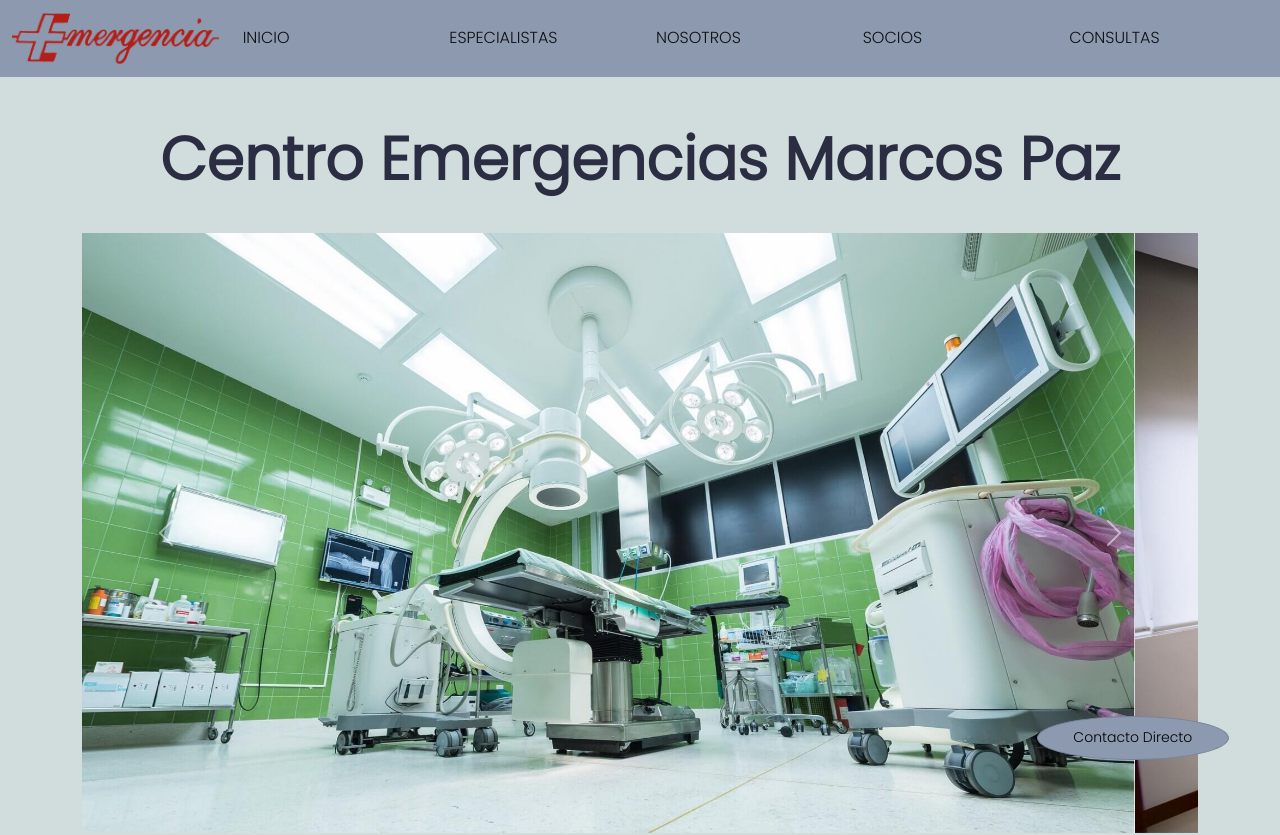
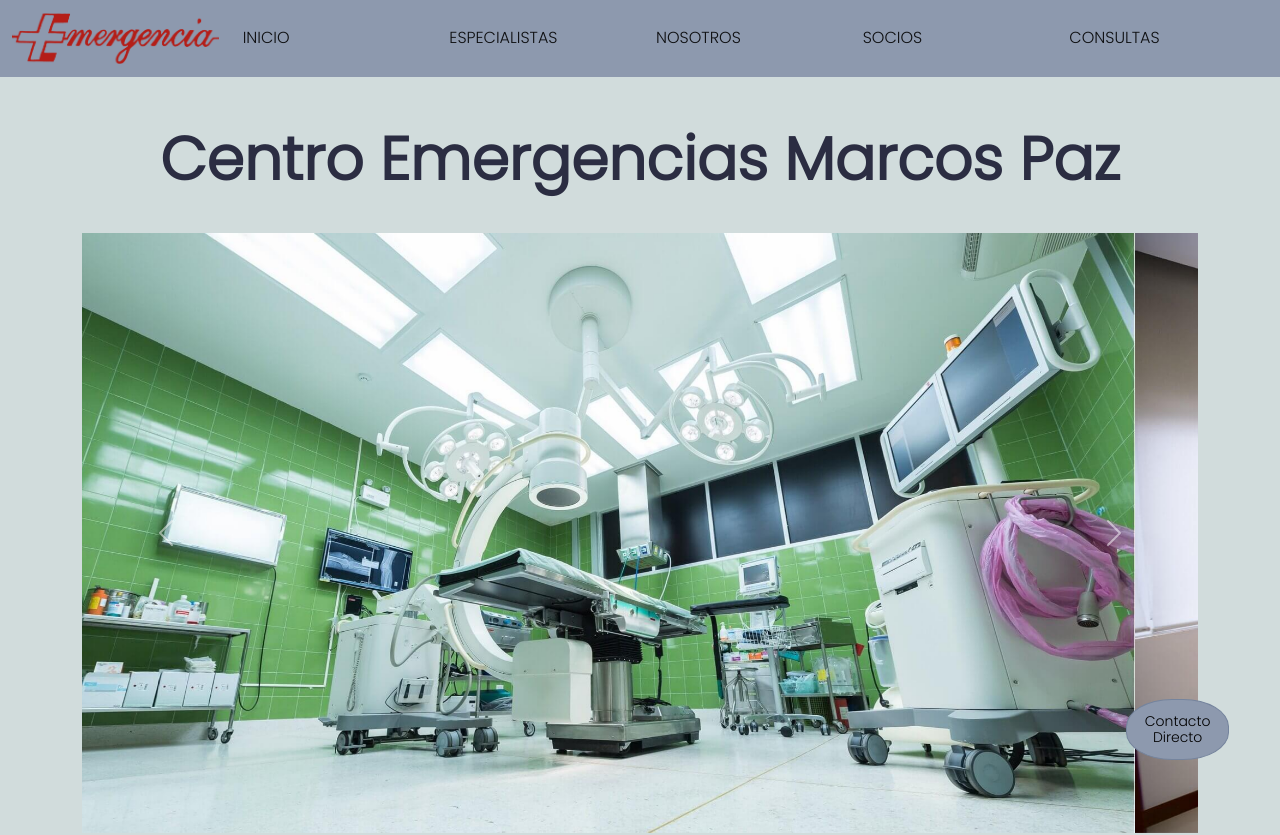
Before and after one commit to FedericoLoto/Comision29315FL, a website: page index.html in a window 1280 px wide. Shown: the top 835 px of the page. Drawn offline with nearby package versions, Linux system fonts and the light colour scheme.

Commit message:
Arreglos entrega final

```diff
--- a/scss/_consultas.scss
+++ b/scss/_consultas.scss
@@ -26,7 +26,6 @@
                 padding:1%;
                 padding-bottom:1%;
                 background-color:#7b8699;
-                border: double 5px black;
                 div{
                     .c_name{
                         font-family: 'Roboto', sans-serif;
--- a/scss/_index.scss
+++ b/scss/_index.scss
@@ -3,7 +3,7 @@
     .sec_tion_flota{
         font-family: 'Poppins', sans-serif;
         font-size: 14px;
-        width: 15%;
+        width: 8%;
         padding-top:1%;
         padding-bottom: 1%;
         text-decoration:none;
@@ -12,7 +12,7 @@
         position:fixed ;
         bottom: 5%;
         right: 4%;
-        border-radius: 50%;
+        border-radius: 45%;
         border: double 1px #75849d;
         color: black;
         background-color: $color-fondo;
```
Also changed, not shown: index.html (+2 -0 lines), pages/consultas.html (+1 -0 lines), pages/especialistas.html (+1 -0 lines), pages/nosotros.html (+1 -1 lines), pages/socios.html (+1 -0 lines), css/style.css.
